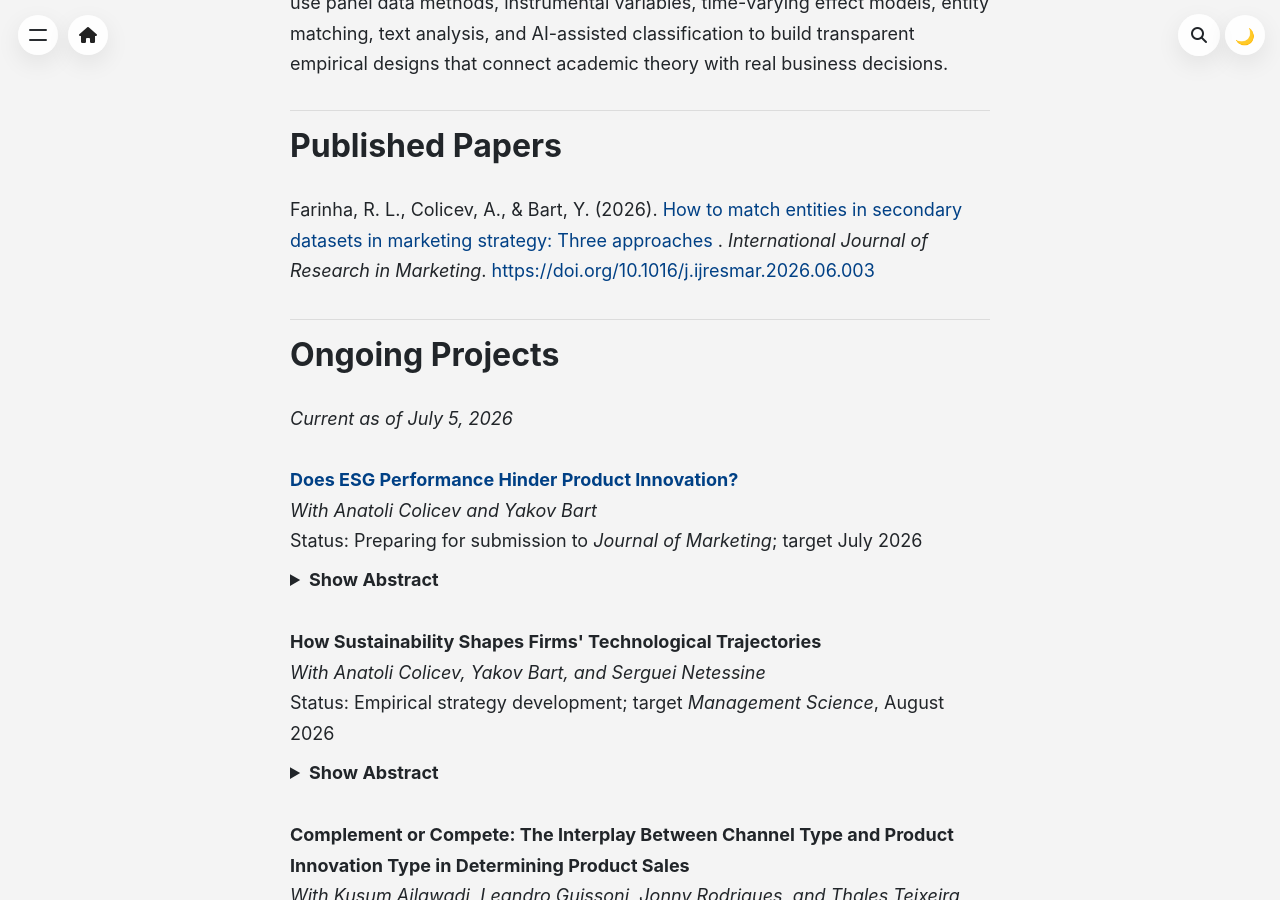
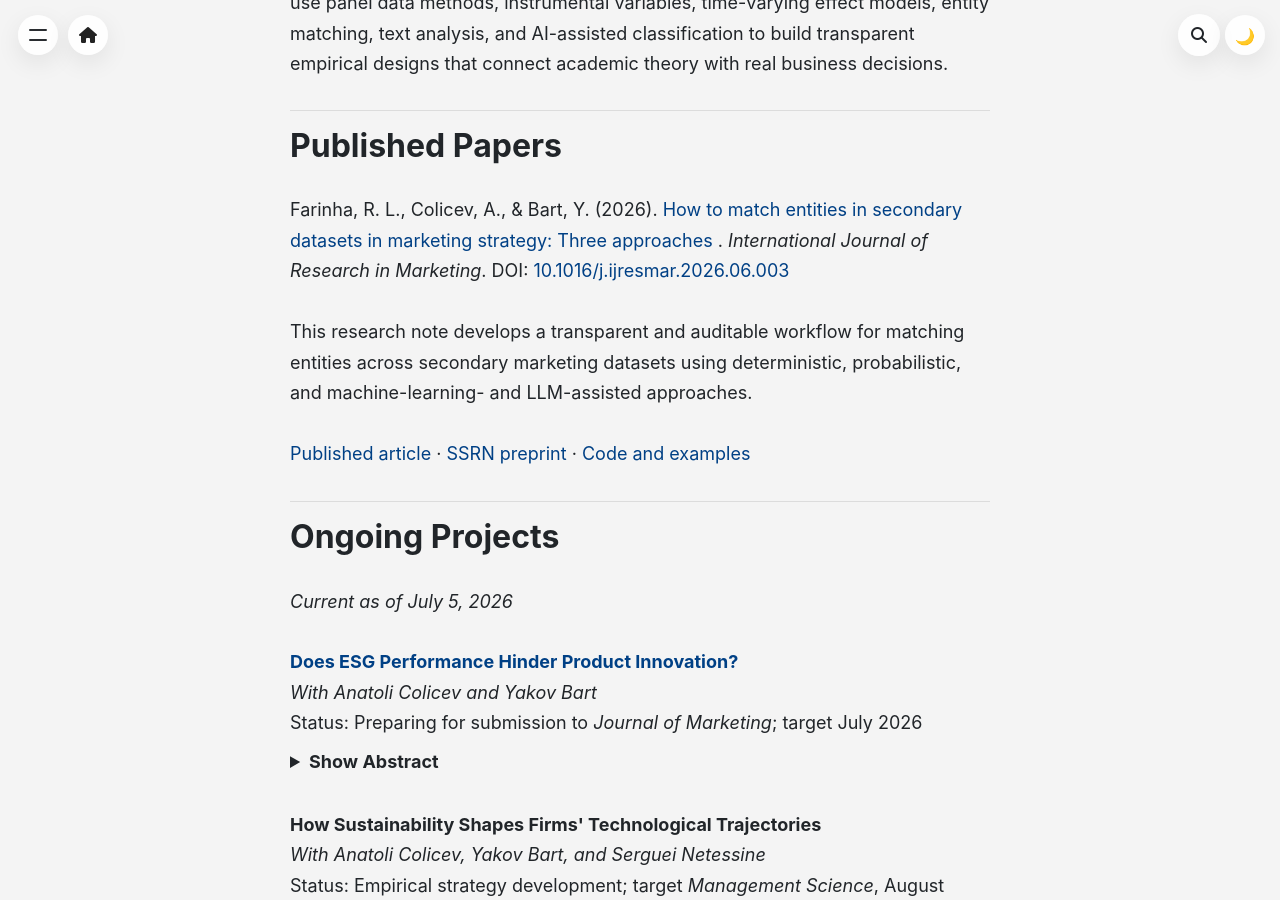
Before and after one commit to rodrigolourencofarinha/rodrigolourencofarinha.github.io, a Jekyll site: the page built from _pages/research.md, in a window 1280 px wide and 900 px high, scrolled down 415 px. Built offline with Jekyll 4.4.1, drawn with Linux system fonts in a browser that asks for light colours.

Commit message:
Strengthen research teaching and CV links

```diff
--- a/_config.yml
+++ b/_config.yml
@@ -81,6 +81,8 @@
     scholar: 'https://scholar.google.com/citations?user=uG2NW7sAAAAJ&hl=en'
     orcid: 'https://orcid.org/0000-0002-3364-8642'
     substack: 'https://rodrigofarinha.substack.com'
+    cv_page: '/cv/'
+    cv_pdf: '/assets/pdf/Rodrigo_Farinha_CV.pdf'
     description: "Quantitative marketing scholar and management consultant focused on marketing strategy, product innovation, applied econometrics, and artificial intelligence."
 
 # Plugins
--- a/_includes/head.html
+++ b/_includes/head.html
@@ -23,6 +23,7 @@
 {% endif %}
 
 {% include person-schema.html %}
+{% include research-schema.html %}
 
 <!-- Apply saved theme early to avoid FOUC -->
 <script>
--- /dev/null
+++ b/_includes/research-schema.html
@@ -0,0 +1,45 @@
+{% if page.url == '/research/' %}
+<script type="application/ld+json">
+{
+  "@context": "https://schema.org",
+  "@type": "ScholarlyArticle",
+  "@id": "https://doi.org/10.1016/j.ijresmar.2026.06.003",
+  "url": "https://doi.org/10.1016/j.ijresmar.2026.06.003",
+  "headline": "How to match entities in secondary datasets in marketing strategy: Three approaches",
+  "datePublished": "2026-07",
+  "author": [
+    {
+      "@type": "Person",
+      "@id": "{{ site.url }}/#person",
+      "name": "Rodrigo Lourenço Farinha",
+      "url": "{{ site.url }}/"
+    },
+    { "@type": "Person", "name": "Anatoli Colicev" },
+    { "@type": "Person", "name": "Yakov Bart" }
+  ],
+  "isPartOf": [
+    {
+      "@type": "Periodical",
+      "name": "International Journal of Research in Marketing",
+      "issn": "0167-8116"
+    },
+    {
+      "@type": "CollectionPage",
+      "@id": "{{ site.url }}/research/",
+      "url": "{{ site.url }}/research/"
+    }
+  ],
+  "publisher": {
+    "@type": "Organization",
+    "name": "Elsevier BV"
+  },
+  "identifier": {
+    "@type": "PropertyValue",
+    "propertyID": "DOI",
+    "value": "10.1016/j.ijresmar.2026.06.003"
+  },
+  "sameAs": "https://www.sciencedirect.com/science/article/pii/S0167811626000571",
+  "description": "This research note develops a transparent and auditable workflow for matching entities across secondary marketing datasets using deterministic, probabilistic, and machine-learning- and LLM-assisted approaches."
+}
+</script>
+{% endif %}
--- a/_pages/research.md
+++ b/_pages/research.md
@@ -13,15 +15,26 @@
 ---
 
 ## Published Papers
+{: #published-papers}
 
-<div class="project-entry">
+<div class="project-entry" id="how-to-match-entities">
   <p>
     Farinha, R. L., Colicev, A., &amp; Bart, Y. (2026).
     <a href="https://doi.org/10.1016/j.ijresmar.2026.06.003" target="_blank" rel="noopener">
       How to match entities in secondary datasets in marketing strategy: Three approaches
     </a>.
     <em>International Journal of Research in Marketing</em>.
-    <a href="https://doi.org/10.1016/j.ijresmar.2026.06.003" target="_blank" rel="noopener">https://doi.org/10.1016/j.ijresmar.2026.06.003</a>
+    DOI: <a href="https://doi.org/10.1016/j.ijresmar.2026.06.003" target="_blank" rel="noopener">10.1016/j.ijresmar.2026.06.003</a>
+  </p>
+  <p>
+    This research note develops a transparent and auditable workflow for matching entities across secondary marketing datasets using deterministic, probabilistic, and machine-learning- and LLM-assisted approaches.
+  </p>
+  <p>
+    <a href="https://www.sciencedirect.com/science/article/pii/S0167811626000571" target="_blank" rel="noopener">Published article</a>
+    &middot;
+    <a href="https://papers.ssrn.com/sol3/papers.cfm?abstract_id=6654778" target="_blank" rel="noopener">SSRN preprint</a>
+    &middot;
+    <a href="https://github.com/rodrigolourencofarinha/Entity-Matching-Demo" target="_blank" rel="noopener">Code and examples</a>
   </p>
 </div>
 
--- a/index.html
+++ b/index.html
@@ -49,7 +49,7 @@
           <path d="M22.54 8.24H1.46V5.41h21.08v2.83zM1.46 10.81V24L12 18.11 22.54 24V10.81H1.46zM22.54 0H1.46v2.84h21.08V0z"/>
         </svg>
       </a>
-      <a class="icon-btn" href="{{ site.baseurl }}/assets/pdf/Farinha_Vita_2026-08-02_redacted.pdf" target="_blank" rel="noopener" aria-label="CV (PDF)" title="CV (PDF)" data-analytics-label="cv_download_home">
+      <a class="icon-btn" href="{{ site.baseurl }}{{ site.authors.rodrigo.cv_page }}" aria-label="Curriculum Vitae" title="Curriculum Vitae" data-analytics-label="cv_page_home">
         <svg class="brand-icon cv-icon" viewBox="0 0 24 24" aria-hidden="true" focusable="false">
           <path d="M14 3v4a1 1 0 0 0 1 1h4" />
           <path d="M17 21h-10a2 2 0 0 1 -2 -2v-14a2 2 0 0 1 2 -2h7l5 5v11a2 2 0 0 1 -2 2" />
```
Also changed, not shown: other parts of _pages/research.md (+2 -0 lines), _pages/about.md (+2 -2 lines), _pages/cv.md (added, +17 -0 lines), _pages/teaching.md (+2 -0 lines), 2 other files.
